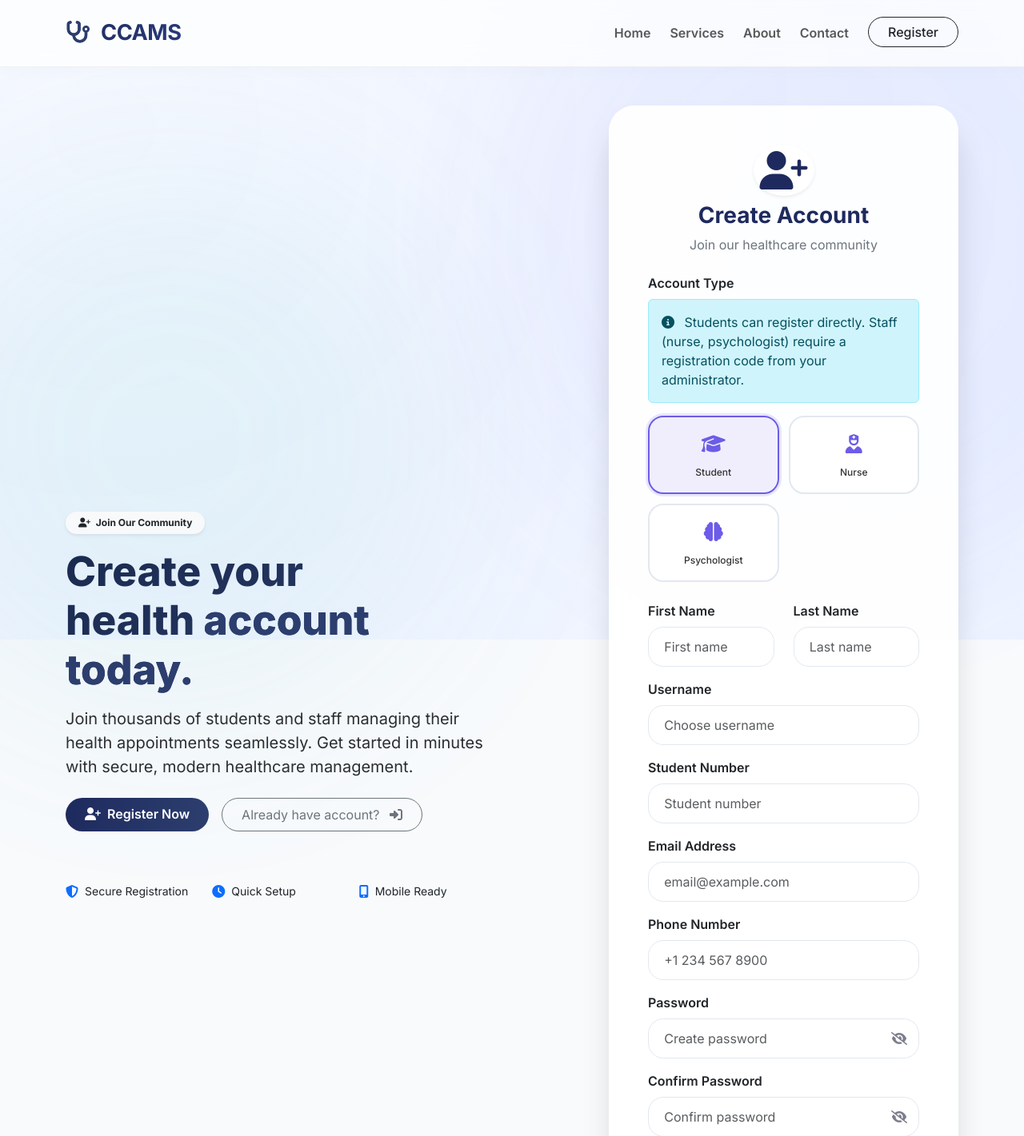
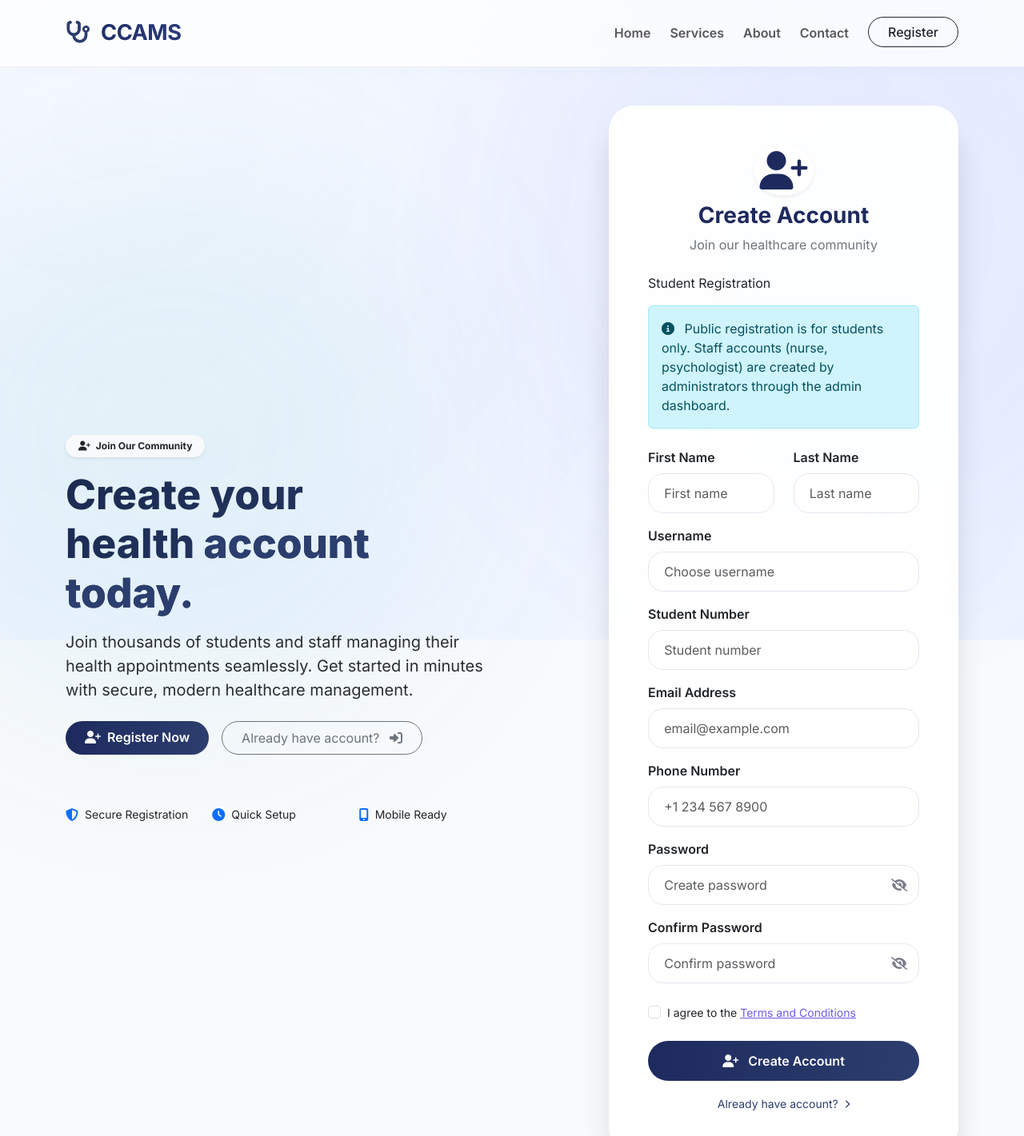
Before and after one commit to SifisoInnocent/clinic-system, a Django app: page /accounts/register/ in a window 1280 px wide. Shown: the top 1421 px of the page at 80% size. Run offline with Django 4.2, Linux system fonts and the light colour scheme; data comes from the database, SQL or seed files in the repository.

Commit message:
feat: restrict public registration to students only, staff creation admin-only

```diff
--- a/apps/accounts/forms.py
+++ b/apps/accounts/forms.py
@@ -12,27 +12,11 @@ class CustomUserCreationForm(UserCreationForm):
     email = forms.EmailField(required=False)
     student_number = forms.CharField(max_length=20, required=False)
     phone_number = forms.CharField(max_length=20, required=False)
-    role = forms.ChoiceField(
-        choices=[
-            ('student', 'Student'),
-            ('nurse', 'Nurse'),
-            ('psychologist', 'Psychologist'),
-        ],
-        required=True,
-        widget=forms.Select(attrs={'class': 'form-control'})
-    )
-    employee_id = forms.CharField(max_length=20, required=False)
-    registration_code = forms.CharField(
-        max_length=20,
-        required=False,
-        widget=forms.TextInput(attrs={'class': 'form-control', 'placeholder': 'Enter registration code for staff accounts'}),
-        help_text='Required for nurse and psychologist accounts. Ask your administrator for the code.'
-    )
 
     class Meta:
         model = User
-        fields = ('username', 'email', 'first_name', 'last_name', 'role',
-                 'student_number', 'employee_id', 'phone_number', 'registration_code', 'password1', 'password2')
+        fields = ('username', 'email', 'first_name', 'last_name',
+                 'student_number', 'phone_number', 'password1', 'password2')
 
     def __init__(self, *args, **kwargs):
         super().__init__(*args, **kwargs)
@@ -41,30 +25,19 @@ class CustomUserCreationForm(UserCreationForm):
         self.fields['first_name'].widget.attrs.update({'class': 'form-control'})
         self.fields['last_name'].widget.attrs.update({'class': 'form-control'})
         self.fields['student_number'].widget.attrs.update({'class': 'form-control'})
-        self.fields['employee_id'].widget.attrs.update({'class': 'form-control'})
         self.fields['phone_number'].widget.attrs.update({'class': 'form-control'})
-        self.fields['registration_code'].widget.attrs.update({'class': 'form-control'})
         self.fields['password1'].widget.attrs.update({'class': 'form-control'})
         self.fields['password2'].widget.attrs.update({'class': 'form-control'})
 
     def clean(self):
         cleaned_data = super().clean()
-        role = cleaned_data.get('role')
-        registration_code = cleaned_data.get('registration_code')
         student_number = cleaned_data.get('student_number')
-        employee_id = cleaned_data.get('employee_id')
 
-        # Validate registration code for staff roles
-        if role in ['nurse', 'psychologist']:
-            if not registration_code or registration_code != 'SPU2026':
-                raise ValidationError('Invalid registration code. Only staff with the correct code can register.')
-            if not employee_id:
-                raise ValidationError('Employee ID is required for staff roles')
-        else:
-            # For students, clear employee_id to avoid unique constraint issues
-            cleaned_data['employee_id'] = None
+        # Force role to be student
+        cleaned_data['role'] = 'student'
+        cleaned_data['employee_id'] = None
 
-        if role == 'student' and not student_number:
+        if not student_number:
             raise ValidationError('Student number is required for student role')
 
     def clean_email(self):
@@ -79,13 +52,8 @@ class CustomUserCreationForm(UserCreationForm):
 
     def save(self, commit=True):
         user = super().save(commit=False)
-        role = self.cleaned_data.get('role')
-
-        if role in ['nurse', 'psychologist']:
-            user.is_staff = True
-        else:
-            # For students, ensure employee_id is None
-            user.employee_id = None
+        user.role = 'student'
+        user.employee_id = None
 
         if commit:
             user.save()
@@ -205,6 +173,11 @@ class UserCreateForm(forms.ModelForm):
     def save(self, commit=True):
         user = super().save(commit=False)
         user.set_password(self.cleaned_data['password'])
+
+        # Set is_staff for nurse and psychologist roles
+        if user.role in ['nurse', 'psychologist']:
+            user.is_staff = True
+
         if commit:
             user.save()
         return user
--- a/templates/accounts/register.html
+++ b/templates/accounts/register.html
@@ -336,42 +336,14 @@
                     <form method="post" id="registerForm" action="/accounts/register/">
                         {% csrf_token %}
 
-                        <!-- Role Selection -->
+                        <!-- Student Registration Only -->
                         <div class="mb-4">
-                            <label class="form-label fw-semibold">Account Type</label>
+                            <label class="form-label mb-3">Student Registration</label>
                             <div class="alert alert-info">
                                 <i class="fas fa-info-circle me-2"></i>
-                                Students can register directly. Staff (nurse, psychologist) require a registration code from your administrator.
+                                Public registration is for students only. Staff accounts (nurse, psychologist) are created by administrators through the admin dashboard.
                             </div>
-                            <div class="role-selection">
-                                <div class="role-option">
-                                    <input type="radio" name="role" value="student" id="role_student" checked>
-                                    <div class="role-card">
-                                        <div class="role-icon">
-                                            <i class="fas fa-graduation-cap"></i>
-                                        </div>
-                                        <p class="role-name">Student</p>
-                                    </div>
-                                </div>
-                                <div class="role-option">
-                                    <input type="radio" name="role" value="nurse" id="role_nurse">
-                                    <div class="role-card">
-                                        <div class="role-icon">
-                                            <i class="fas fa-user-nurse"></i>
-                                        </div>
-                                        <p class="role-name">Nurse</p>
-                                    </div>
-                                </div>
-                                <div class="role-option">
-                                    <input type="radio" name="role" value="psychologist" id="role_psychologist">
-                                    <div class="role-card">
-                                        <div class="role-icon">
-                                            <i class="fas fa-brain"></i>
-                                        </div>
-                                        <p class="role-name">Psychologist</p>
-                                    </div>
-                                </div>
-                            </div>
+                            <input type="hidden" name="role" value="student" id="role_student">
                         </div>
 
                         <div class="row">
@@ -397,17 +369,6 @@
                         <div class="mb-3" id="student_number_field">
                             <label class="form-label fw-semibold">Student Number</label>
                             <input type="text" class="form-control form-control-custom" name="student_number" id="student_number" placeholder="Student number" value="{{ request.POST.student_number }}">
-                        </div>
-
-                        <div class="mb-3" id="employee_id_field" style="display: none;">
-                            <label class="form-label fw-semibold">Employee ID</label>
-                            <input type="text" class="form-control form-control-custom" name="employee_id" id="employee_id" placeholder="Employee ID" value="{{ request.POST.employee_id }}">
-                        </div>
-
-                        <div class="mb-3" id="registration_code_field" style="display: none;">
-                            <label class="form-label fw-semibold">Registration Code <span class="text-muted small">(Required for staff)</span></label>
-                            <input type="text" class="form-control form-control-custom" name="registration_code" id="registration_code" placeholder="Enter code from administrator" value="{{ request.POST.registration_code }}">
-                            <small class="text-muted">Ask your administrator for the registration code</small>
                         </div>
 
                         <div class="mb-3">
@@ -537,46 +498,6 @@
         });
     }
 
-    // Role selection handler
-    const roleRadios = document.querySelectorAll('input[name="role"]');
-    const roleCards = document.querySelectorAll('.role-card');
-    const studentNumberField = document.getElementById('student_number_field');
-    const employeeIdField = document.getElementById('employee_id_field');
-    const registrationCodeField = document.getElementById('registration_code_field');
-
-    // Add click handlers to role cards
-    roleCards.forEach((card, index) => {
-        card.addEventListener('click', function() {
-            const radio = roleRadios[index];
-            if (radio) {
-                radio.checked = true;
-                radio.dispatchEvent(new Event('change'));
-            }
-        });
-    });
-
-    roleRadios.forEach(radio => {
-        radio.addEventListener('change', function() {
-            // Show/hide appropriate fields based on role
-            if (this.value === 'student') {
-                studentNumberField.style.display = 'block';
-                employeeIdField.style.display = 'none';
-                registrationCodeField.style.display = 'none';
-                document.getElementById('student_number').required = true;
-                document.getElementById('employee_id').required = false;
-                document.getElementById('registration_code').required = false;
-            } else {
-                // nurse or psychologist
-                studentNumberField.style.display = 'none';
-                employeeIdField.style.display = 'block';
-                registrationCodeField.style.display = 'block';
-                document.getElementById('student_number').required = false;
-                document.getElementById('employee_id').required = true;
-                document.getElementById('registration_code').required = true;
-            }
-        });
-    });
-
     // Form validation
     const registerForm = document.getElementById('registerForm');
     const registerBtn = document.getElementById('registerBtn');
```
